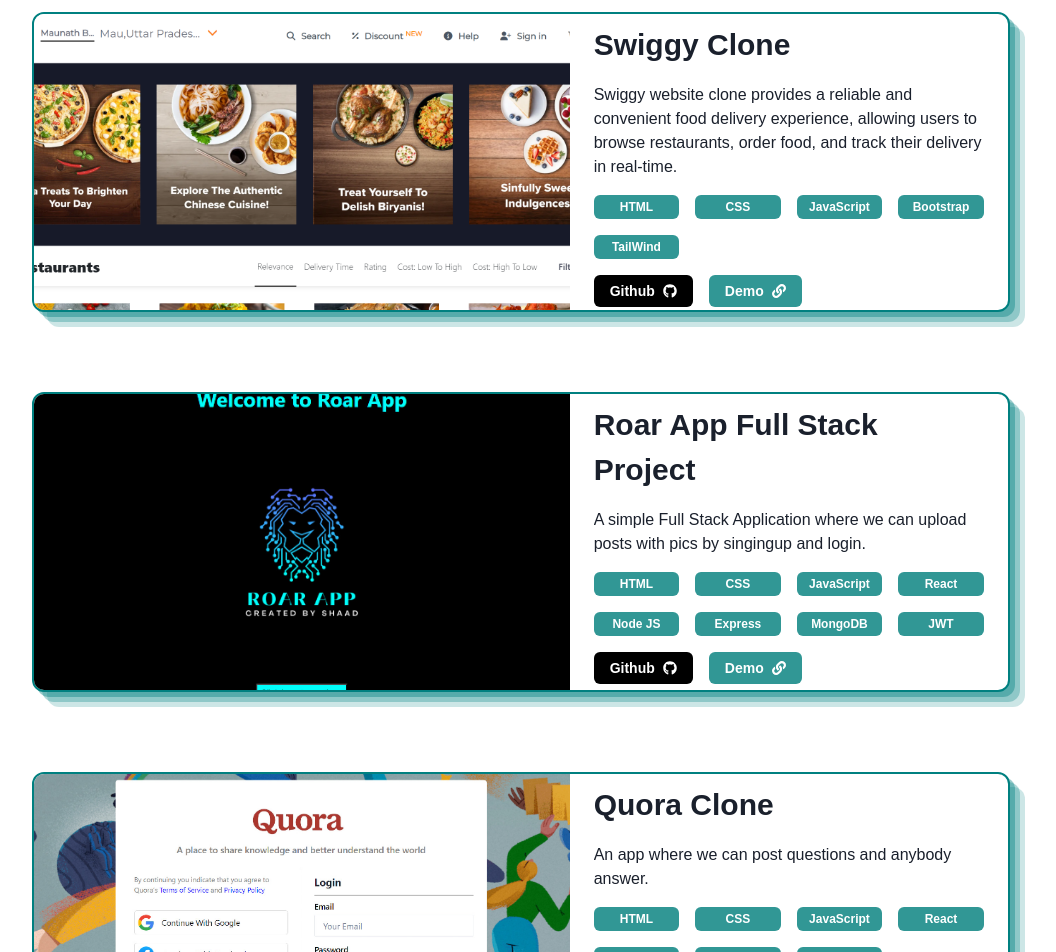
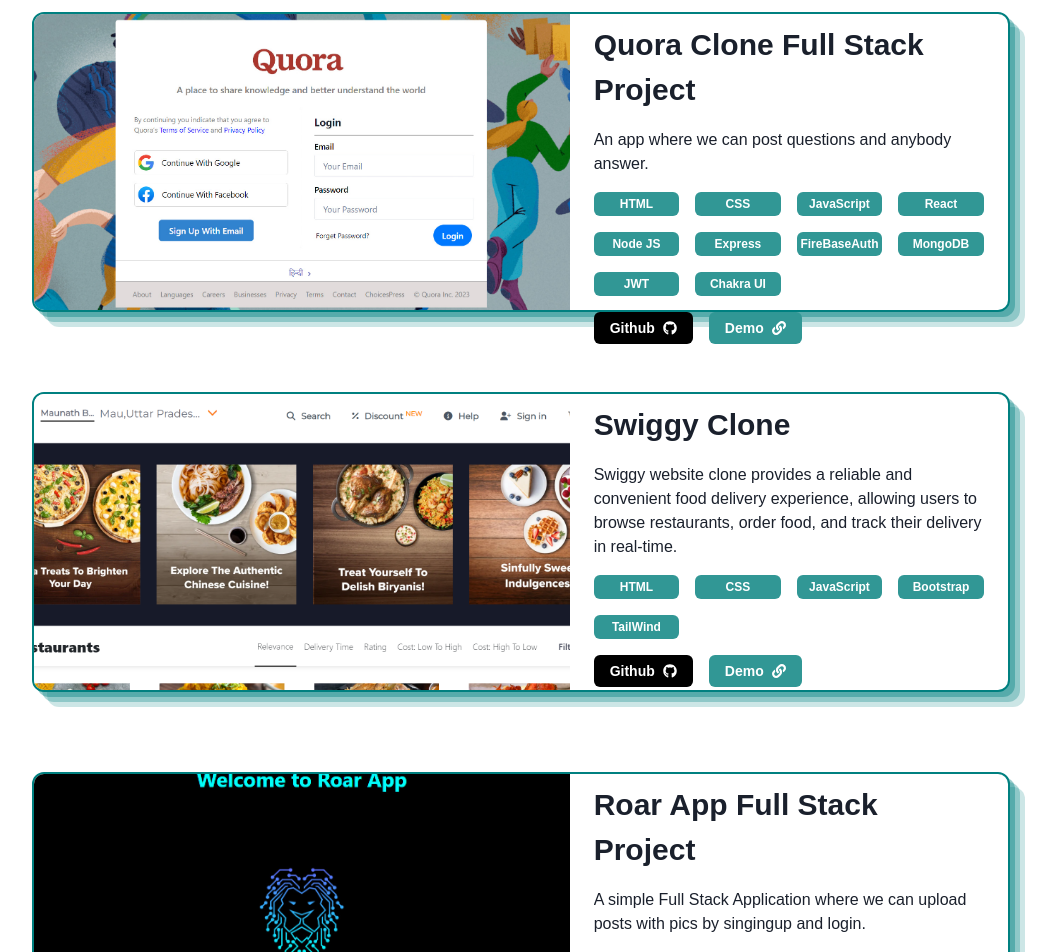
Before and after one commit to shaad72345/shaad72345.github.io, a React (Create React App) app: page / in a window 1280 px wide. Shown: the part 1960-2912 px from the top of the page, without its empty margins (119-1175 px from the left). Built offline with nearby package versions, Linux system fonts and the light colour scheme.

Commit message:
Resume and project updated

```diff
--- a/src/components/home.jsx
+++ b/src/components/home.jsx
@@ -6,7 +6,7 @@
 import pic from "./image.jpg";
 const onClickhandler = () => {
   return window.open(
-    "https://drive.google.com/file/d/1uVGXl8eiB1OcnnxMP7ZsJkdW6nI0FR9e/view?usp=drive_link",
+    "https://drive.google.com/file/d/1rskDUPsCBYGBbx4TtEgoaDg0EIQbbaZ3/view?usp=drive_link",
     "_blank"
   );
 };
--- a/src/components/other/resume.jsx
+++ b/src/components/other/resume.jsx
@@ -3,7 +3,7 @@
 import Mohammad_Shaad_Resume from '../Mohammad_Shaad_Resume.pdf'
 const onClickhandler = () => {
     return window.open(
-        "https://drive.google.com/file/d/1uVGXl8eiB1OcnnxMP7ZsJkdW6nI0FR9e/view?usp=drive_link",
+        "https://drive.google.com/file/d/1rskDUPsCBYGBbx4TtEgoaDg0EIQbbaZ3/view?usp=sharing",
         "_blank"
     );
 };
--- a/src/data/data.js
+++ b/src/data/data.js
@@ -51,6 +51,15 @@
 
 export const projects = [
     {
+        img: Quora,
+        title: "Quora Clone Full Stack Project",
+        desc: "An app where we can post questions and anybody answer.",
+        techstack: ['HTML', "CSS", "JavaScript", "React", "Node JS", "Express","FireBaseAuth","MongoDB","JWT","Chakra UI"],
+        github: "https://github.com/shaad72345/QuoraSignuplogin",
+        url: "https://quora-frontend-nine.vercel.app/"
+    },
+    {
+
         img: swiggy,
         title: "Swiggy Clone",
         desc: "Swiggy website clone provides a reliable and convenient food delivery experience, allowing users to browse restaurants, order food, and track their delivery in real-time. ",
@@ -66,14 +75,7 @@
         github: "https://github.com/shaad72345/RoarApp",
         url: "https://roar-app-three.vercel.app/"
     },
-    {
-        img: Quora,
-        title: "Quora Clone",
-        desc: "An app where we can post questions and anybody answer.",
-        techstack: ['HTML', "CSS", "JavaScript", "React", "Node JS", "Express","FireBaseAuth"],
-        github: "https://github.com/shaad72345/QuoraSignuplogin",
-        url: "https://quora-signuplogin.vercel.app/"
-    },
+
     {
 
         img: BlueflyClone,
```
Also changed, not shown: 1 other file (tests, documents, lock files or other folders).
